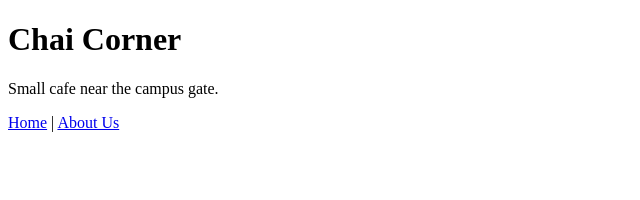
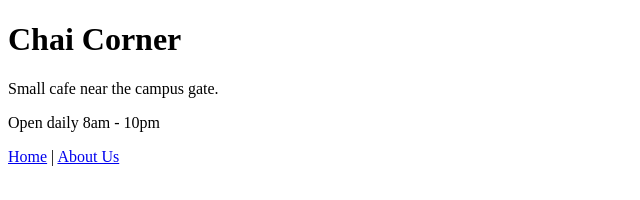
Before and after one commit to Sanskriti10247/cafe-site, a plain HTML site: page index.html in a window 1280 px wide. Shown: the whole page, without its empty margins (0-640 px from the left). Drawn offline with Linux system fonts and the light colour scheme.

Commit message:
add opening hours on home page

```diff
--- a/index.html
+++ b/index.html
@@ -7,6 +7,7 @@
 <body>
   <h1>Chai Corner</h1>
   <p>Small cafe near the campus gate.</p>
+  <p>Open daily 8am - 10pm</p>
   <nav>
     <a href="index.html">Home</a> |
     <a href="about.html">About Us</a>
```
